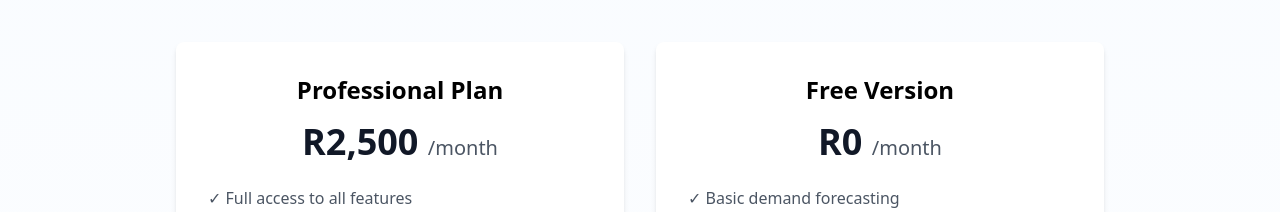
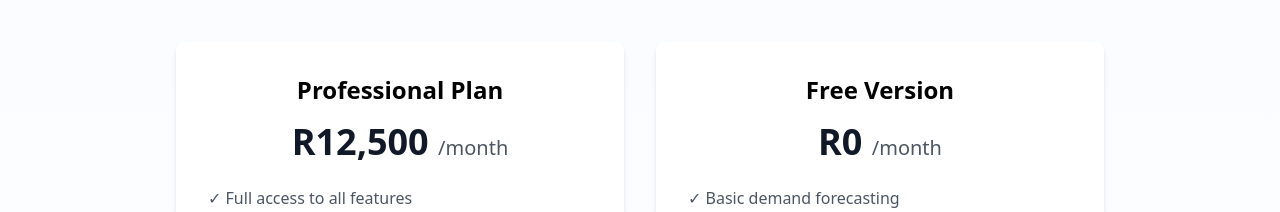
Before and after one commit to jeanwick/demandcast-lvek84, a React (Vite) app: page / in a window 1280 px wide. Shown: the part 1800-2012 px from the top of the page. Built offline with nearby package versions, Linux system fonts and the light colour scheme.

Commit message:
Updating pricing

```diff
--- a/src/landingpagecomponents/pricing.tsx
+++ b/src/landingpagecomponents/pricing.tsx
@@ -12,7 +12,7 @@ const Pricing: React.FC<PricingProps> = ({ toggleDemandForecast }) => {
         {/* Professional Plan */}
         <div className="bg-white rounded-lg shadow-md p-8 w-full max-w-md">
           <h3 className="text-2xl font-semibold text-center mb-4">Professional Plan</h3>
-          <p className="text-4xl font-bold text-center text-gray-900 mb-6">R2,500 <span className="text-xl font-normal text-gray-600">/month</span></p>
+          <p className="text-4xl font-bold text-center text-gray-900 mb-6">R12,500 <span className="text-xl font-normal text-gray-600">/month</span></p>
           <ul className="text-gray-600 mb-8">
             <li className="mb-2">✓ Full access to all features</li>
             <li className="mb-2">✓ Unlimited forecasts</li>
@@ -53,3 +53,4 @@ const Pricing: React.FC<PricingProps> = ({ toggleDemandForecast }) => {
 };
 
 export default Pricing;
+//test
```
